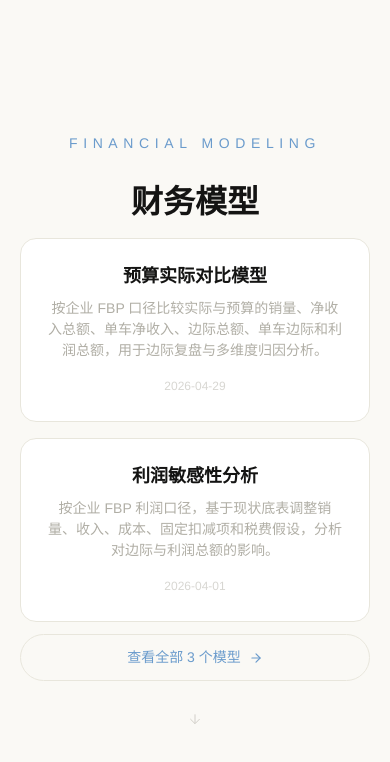
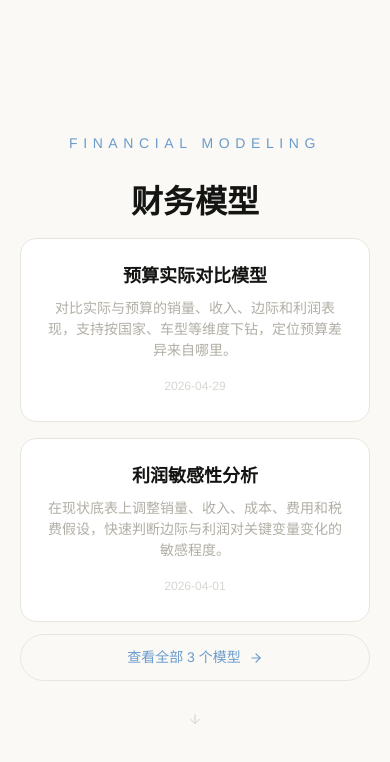
Before and after one commit to yinpengtao2002-ai/yinpengtao2002-ai.github.io, a Next.js app: page / in a window 390 px wide. Shown: the part 853-1615 px from the top of the page. Built offline with nearby package versions, Linux system fonts and the light colour scheme.

Commit message:
Refine finance model copy and mobile sidebar

```diff
--- a/content/finance/business-analysis.md
+++ b/content/finance/business-analysis.md
@@ -1,6 +1,6 @@
 ---
 title: "预算实际对比模型"
-description: "按企业 FBP 口径比较实际与预算的销量、净收入总额、单车净收入、边际总额、单车边际和利润总额，用于边际复盘与多维度归因分析。"
+description: "对比实际与预算的销量、收入、边际和利润表现，支持按国家、车型等维度下钻，定位预算差异来自哪里。"
 date: "2026-04-29"
 href: "/finance/business-analysis"
 ---
--- a/content/finance/margin-analysis.md
+++ b/content/finance/margin-analysis.md
@@ -1,6 +1,6 @@
 ---
 title: "单车指标变动归因模型"
-description: "通过上传两期财务数据，自动对比分析单车指标变动的驱动因素。"
+description: "上传两期数据，拆解单车指标变化中的结构效应和费率效应，判断变化来自销量结构还是单车水平。"
 date: "2026-01-01"
 href: "/finance/margin-analysis"
 ---
--- a/content/finance/sensitivity-analysis.md
+++ b/content/finance/sensitivity-analysis.md
@@ -1,6 +1,6 @@
 ---
 title: "利润敏感性分析"
-description: "按企业 FBP 利润口径，基于现状底表调整销量、收入、成本、固定扣减项和税费假设，分析对边际与利润总额的影响。"
+description: "在现状底表上调整销量、收入、成本、费用和税费假设，快速判断边际与利润对关键变量变化的敏感程度。"
 date: "2026-04-01"
 href: "/finance/sensitivity-analysis"
 ---
--- a/src/app/finance/business-analysis/tool.css
+++ b/src/app/finance/business-analysis/tool.css
@@ -1817,6 +1817,12 @@
         box-shadow: 8px 0 30px rgba(20, 20, 19, 0.14);
     }
 
+    .business-tool:not([data-initialized="true"]) .sidebar {
+        margin-left: calc(-1 * var(--sidebar-width));
+        opacity: 0;
+        pointer-events: none;
+    }
+
     .business-tool .sidebar-toggle {
         left: calc(var(--sidebar-width) - 74px);
         top: 4.35rem;
--- a/src/app/finance/page.tsx
+++ b/src/app/finance/page.tsx
@@ -50,10 +50,10 @@ export default function FinancePage() {
             </h1>
           </div>
           <p style={{ fontSize: "1rem", color: "var(--muted)", lineHeight: 1.6 }}>
-            整理可直接使用的财务模型和分析工具。
+            这里收录的是我自己搭建并持续打磨的财务模型和分析工具，并整理成可以直接上手使用的版本。
           </p>
           <p style={{ fontSize: "0.875rem", color: "var(--muted)", opacity: 0.6, marginTop: "0.5rem" }}>
-            共 {financeContent.length} 个内容
+            共 {financeContent.length} 个模型
           </p>
         </motion.div>
 
--- a/src/lib/data/generated/content.ts
+++ b/src/lib/data/generated/content.ts
@@ -1,5 +1,5 @@
 // Auto-generated content data from markdown + Notion
-// Generated at: 2026-05-02T11:09:13.627Z
+// Generated at: 2026-05-02T16:12:09.214Z
 // DO NOT EDIT MANUALLY - run 'npm run prebuild' to regenerate
 
 export interface ContentItem {
@@ -37,7 +37,7 @@ export const financeContent: ContentItem[] = [
     "id": 1,
     "slug": "business-analysis",
     "title": "预算实际对比模型",
-    "description": "按企业 FBP 口径比较实际与预算的销量、净收入总额、单车净收入、边际总额、单车边际和利润总额，用于边际复盘与多维度归因分析。",
+    "description": "对比实际与预算的销量、收入、边际和利润表现，支持按国家、车型等维度下钻，定位预算差异来自哪里。",
     "date": "2026-04-29",
     "category": null,
     "href": "/finance/business-analysis",
@@ -48,7 +48,7 @@ export const financeContent: ContentItem[] = [
     "id": 2,
     "slug": "sensitivity-analysis",
     "title": "利润敏感性分析",
-    "description": "按企业 FBP 利润口径，基于现状底表调整销量、收入、成本、固定扣减项和税费假设，分析对边际与利润总额的影响。",
+    "description": "在现状底表上调整销量、收入、成本、费用和税费假设，快速判断边际与利润对关键变量变化的敏感程度。",
     "date": "2026-04-01",
     "category": null,
     "href": "/finance/sensitivity-analysis",
@@ -59,7 +59,7 @@ export const financeContent: ContentItem[] = [
     "id": 3,
     "slug": "margin-analysis",
     "title": "单车指标变动归因模型",
-    "description": "通过上传两期财务数据，自动对比分析单车指标变动的驱动因素。",
+    "description": "上传两期数据，拆解单车指标变化中的结构效应和费率效应，判断变化来自销量结构还是单车水平。",
     "date": "2026-01-01",
     "category": null,
     "href": "/finance/margin-analysis",
```
